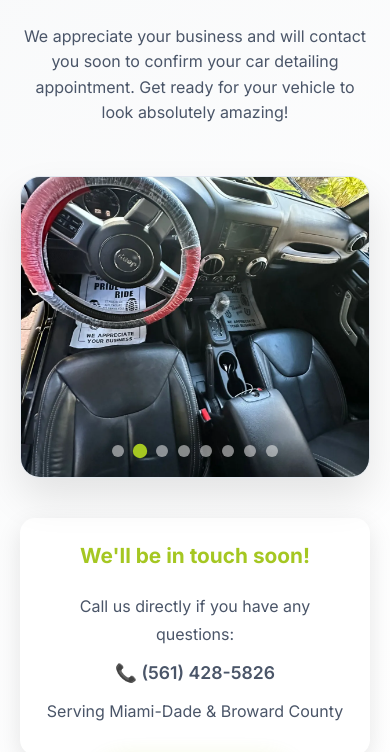
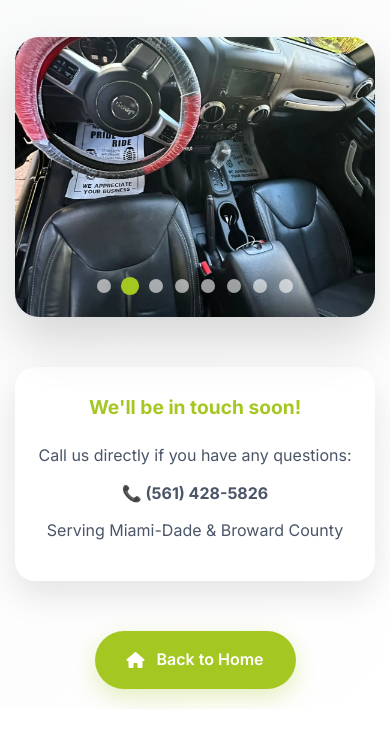
Before and after one commit to ChrolloAce/TrueWashLandingPage, a website: page thankyou.html in a window 390 px wide. Shown: the part 270-1022 px from the top of the page. After the commit the page ends 979 px from the top, so only its background shows below. Drawn offline with Linux system fonts and the light colour scheme.

Commit message:
Fix thank you page spacing and remove theme.css dependency - eliminates warnings and improves layout

```diff
--- a/thankyou.html
+++ b/thankyou.html
@@ -6,58 +6,74 @@
     <title>Thank You - True Wash</title>
     <link href="https://fonts.googleapis.com/css2?family=Inter:wght@300;400;500;600;700;800;900&display=swap" rel="stylesheet">
     <link rel="stylesheet" href="https://cdnjs.cloudflare.com/ajax/libs/font-awesome/6.4.0/css/all.min.css">
-    <link rel="stylesheet" href="theme.css">
     <style>
+        * {
+            margin: 0;
+            padding: 0;
+            box-sizing: border-box;
+        }
+
+        body {
+            font-family: 'Inter', -apple-system, BlinkMacSystemFont, sans-serif;
+            line-height: 1.6;
+            color: #1A202C;
+            background: #ffffff;
+            overflow-x: hidden;
+        }
+
         .thank-you-container {
             min-height: 100vh;
             display: flex;
             align-items: center;
             justify-content: center;
             background: linear-gradient(135deg, #f8f9fa 0%, #ffffff 100%);
-            padding: 20px;
+            padding: 40px 20px;
         }
 
         .thank-you-content {
             text-align: center;
-            max-width: 800px;
+            max-width: 900px;
             width: 100%;
         }
 
         .thank-you-title {
-            font-size: 3rem;
+            font-size: 3.5rem;
             font-weight: 800;
-            color: var(--text-dark);
-            margin-bottom: 20px;
+            color: #1A202C;
+            margin-bottom: 24px;
             line-height: 1.2;
         }
 
         .thank-you-subtitle {
-            font-size: 1.5rem;
-            color: var(--primary-green);
+            font-size: 1.6rem;
+            color: #A5C722;
             font-weight: 600;
-            margin-bottom: 30px;
+            margin-bottom: 32px;
         }
 
         .thank-you-message {
-            font-size: 1.2rem;
-            color: var(--text-muted);
-            margin-bottom: 50px;
-            line-height: 1.6;
+            font-size: 1.3rem;
+            color: #4A5568;
+            margin-bottom: 60px;
+            line-height: 1.7;
+            max-width: 600px;
+            margin-left: auto;
+            margin-right: auto;
         }
 
         .carousel-container {
             position: relative;
             background: white;
-            border-radius: 20px;
+            border-radius: 24px;
             overflow: hidden;
-            box-shadow: 0 20px 40px rgba(0, 0, 0, 0.1);
-            margin-bottom: 40px;
+            box-shadow: 0 25px 50px rgba(0, 0, 0, 0.15);
+            margin-bottom: 50px;
         }
 
         .carousel-wrapper {
             position: relative;
             width: 100%;
-            height: 400px;
+            height: 450px;
             overflow: hidden;
         }
 
@@ -81,79 +97,132 @@
 
         .carousel-indicators {
             position: absolute;
-            bottom: 20px;
+            bottom: 24px;
             left: 50%;
             transform: translateX(-50%);
             display: flex;
-            gap: 10px;
+            gap: 12px;
         }
 
         .carousel-dot {
-            width: 12px;
-            height: 12px;
+            width: 14px;
+            height: 14px;
             border-radius: 50%;
-            background: rgba(255, 255, 255, 0.5);
+            background: rgba(255, 255, 255, 0.6);
             cursor: pointer;
             transition: all 0.3s ease;
         }
 
         .carousel-dot.active {
-            background: var(--primary-green);
-            transform: scale(1.2);
+            background: #A5C722;
+            transform: scale(1.3);
         }
 
         .back-to-home {
             display: inline-flex;
             align-items: center;
-            gap: 10px;
-            background: var(--primary-green);
+            gap: 12px;
+            background: #A5C722;
             color: white;
-            padding: 15px 30px;
+            padding: 18px 36px;
             border-radius: 50px;
             text-decoration: none;
             font-weight: 600;
+            font-size: 1.1rem;
             transition: all 0.3s ease;
             box-shadow: 0 8px 25px rgba(165, 199, 34, 0.3);
+            margin-top: 20px;
         }
 
         .back-to-home:hover {
-            background: var(--dark-green);
+            background: #8BAE1A;
             transform: translateY(-2px);
             box-shadow: 0 12px 35px rgba(165, 199, 34, 0.4);
+            color: white;
         }
 
         .contact-info {
             background: white;
-            padding: 30px;
-            border-radius: 15px;
-            box-shadow: 0 8px 25px rgba(0, 0, 0, 0.1);
-            margin-top: 40px;
+            padding: 40px;
+            border-radius: 20px;
+            box-shadow: 0 15px 35px rgba(0, 0, 0, 0.1);
+            margin-bottom: 40px;
         }
 
         .contact-info h3 {
-            color: var(--primary-green);
-            margin-bottom: 20px;
-            font-size: 1.3rem;
+            color: #A5C722;
+            margin-bottom: 24px;
+            font-size: 1.4rem;
+            font-weight: 700;
         }
 
         .contact-info p {
-            color: var(--text-muted);
-            margin-bottom: 10px;
+            color: #4A5568;
+            margin-bottom: 12px;
+            font-size: 1.1rem;
         }
 
         .phone-number {
-            color: var(--primary-green);
-            font-weight: 600;
-            font-size: 1.1rem;
+            color: #A5C722;
+            font-weight: 700;
+            font-size: 1.2rem;
         }
 
         @media (max-width: 768px) {
+            .thank-you-container {
+                padding: 20px 15px;
+            }
+
+            .thank-you-title {
+                font-size: 2.5rem;
+                margin-bottom: 20px;
+            }
+
+            .thank-you-subtitle {
+                font-size: 1.3rem;
+                margin-bottom: 24px;
+            }
+
+            .thank-you-message {
+                font-size: 1.1rem;
+                margin-bottom: 40px;
+            }
+
+            .carousel-wrapper {
+                height: 320px;
+            }
+
+            .contact-info {
+                padding: 30px 25px;
+                margin-bottom: 30px;
+            }
+
+            .contact-info h3 {
+                font-size: 1.2rem;
+                margin-bottom: 20px;
+            }
+
+            .contact-info p {
+                font-size: 1rem;
+            }
+
+            .phone-number {
+                font-size: 1.1rem;
+            }
+
+            .back-to-home {
+                padding: 16px 32px;
+                font-size: 1rem;
+            }
+        }
+
+        @media (max-width: 480px) {
             .thank-you-title {
                 font-size: 2rem;
             }
 
             .thank-you-subtitle {
-                font-size: 1.2rem;
+                font-size: 1.1rem;
             }
 
             .thank-you-message {
@@ -161,11 +230,11 @@
             }
 
             .carousel-wrapper {
-                height: 300px;
+                height: 280px;
             }
 
             .contact-info {
-                padding: 20px;
+                padding: 25px 20px;
             }
         }
     </style>
```
Also changed, not shown: index.html (line endings or trailing spaces).
